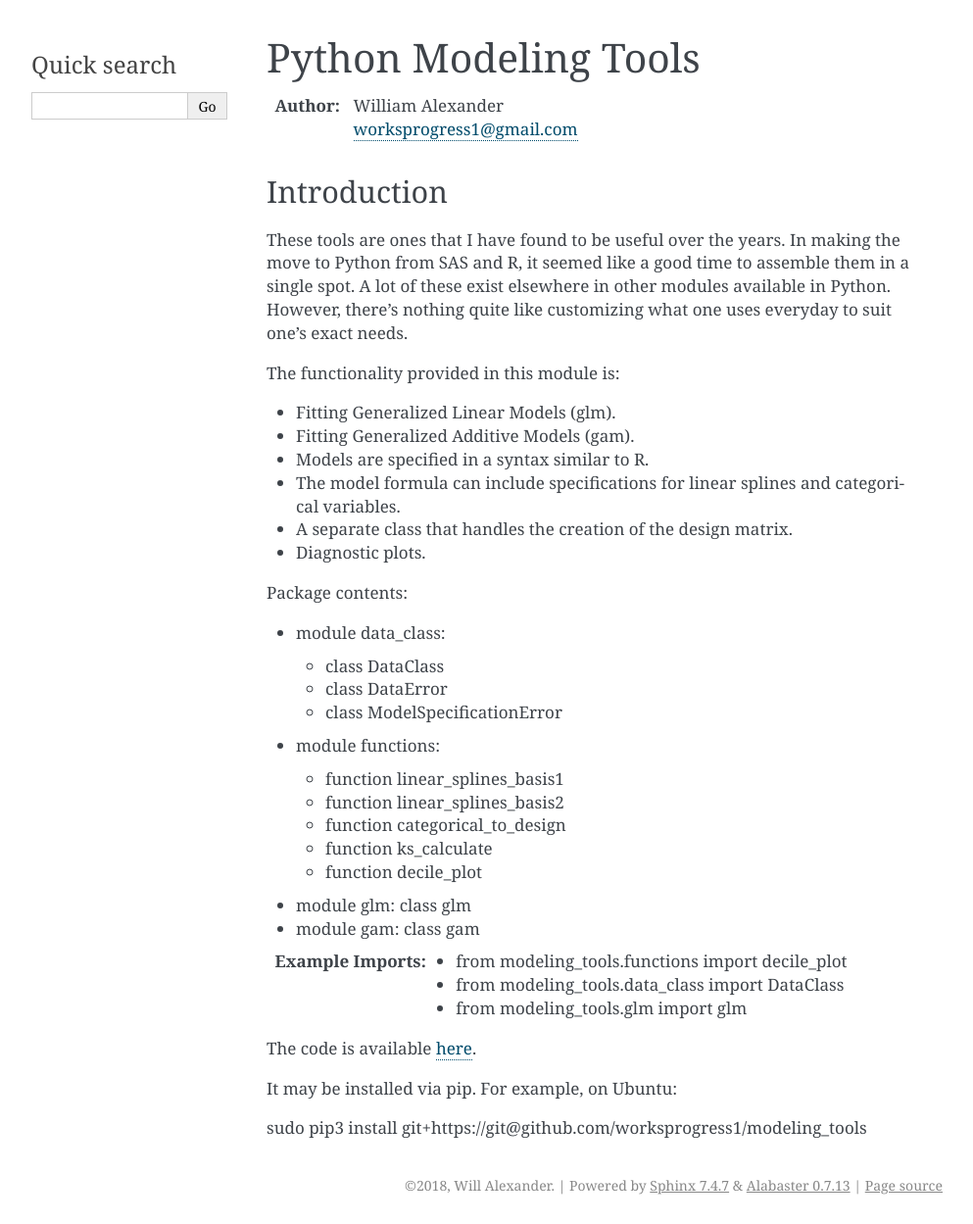
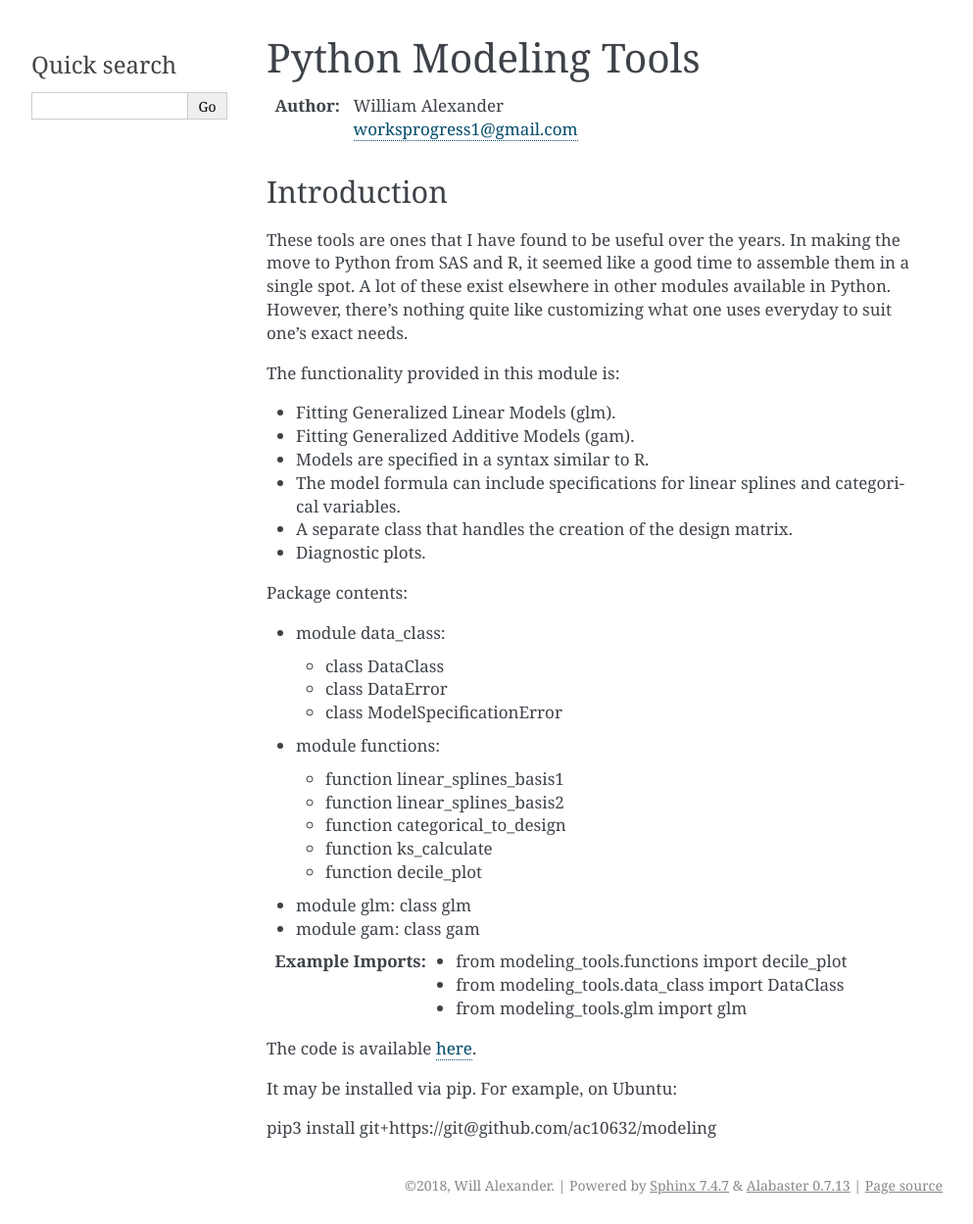
Before and after one commit to ac10632/modeling, a Sphinx documentation site: the page built from modeling/documents/source/introduction.rst, in a window 1280 px wide. Shown: the whole page at 98% size, without its empty margins (148-1141 px from the left). Built offline with Sphinx 7.4.7, drawn with Linux system fonts in a browser that asks for light colours.

Commit message:
updated intro doc

```diff
--- a/modeling/documents/source/index.rst
+++ b/modeling/documents/source/index.rst
@@ -3,13 +3,15 @@
    You can adapt this file completely to your liking, but it should at least
    contain the root `toctree` directive.
 
-Welcome to modeling's documentation!
-====================================
+Modeling
+==========
 
 .. toctree::
    :maxdepth: 2
    :caption: Contents:
 
+   introduction.rst
+   glm.rst
 
 
 Indices and tables
--- a/modeling/documents/source/introduction.rst
+++ b/modeling/documents/source/introduction.rst
@@ -51,8 +51,8 @@
    - from modeling_tools.data_class import DataClass
    - from modeling_tools.glm import glm
 
-The code is available `here <https://github.com/worksprogress1/modeling_tools>`_.
+The code is available `here <https://github.com/ac10632/modeling>`_.
 
 It may be installed via pip.  For example, on Ubuntu:
 
-sudo pip3 install git+https://git@github.com/worksprogress1/modeling_tools
+pip3 install git+https://git@github.com/ac10632/modeling
--- a/setup.py
+++ b/setup.py
@@ -2,7 +2,7 @@
 
 setup(
     name='modeling',
-    version='1.0',
+    version='1.1',
     packages=['modeling'],
     url='',
     license='MIT',
```
Also changed, not shown: modeling/documents/source/glm.rst (+4 -4 lines).
